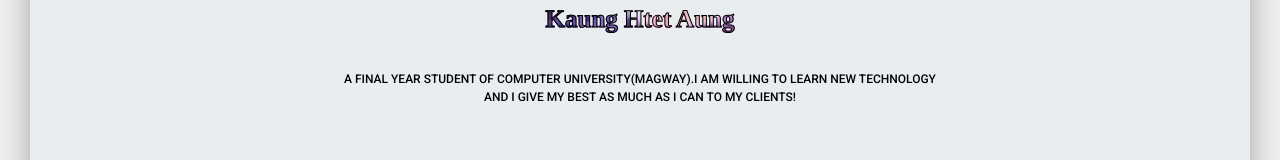
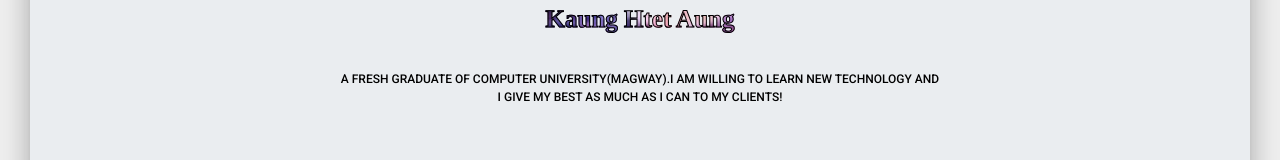
Before and after one commit to Kaung-Htet-Aung/kkportfolio, a plain HTML site: page index.html in a window 1280 px wide. Shown: the part 434-594 px from the top of the page. Drawn offline with nearby package versions, Linux system fonts and the light colour scheme.

Commit message:
fresh graduate

```diff
--- a/index.html
+++ b/index.html
@@ -120,7 +120,7 @@
           </div>
         </div>
         <div class="description text-center mt-4">
-          <h6 style="color: black;"> A final year student of computer university(magway).I am willing to learn new
+          <h6 style="color: black;"> A fresh graduate of computer university(magway).I am willing to learn new
             technology and I give my best as much as I can to my clients!</b></i> </p>
         </div>
         <div class="row justify-content-center mt-5">
```
